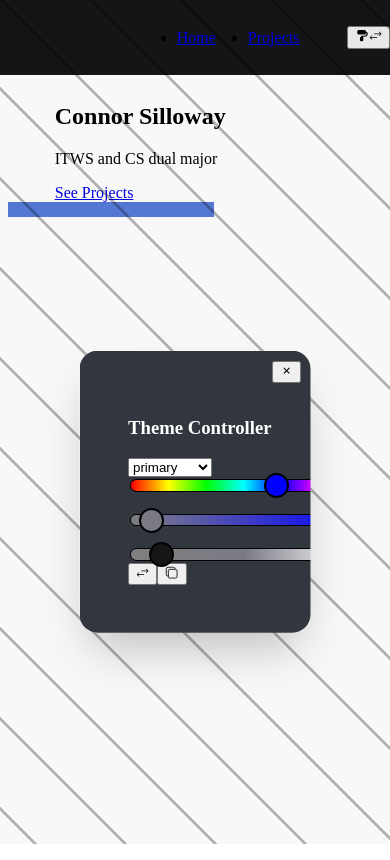
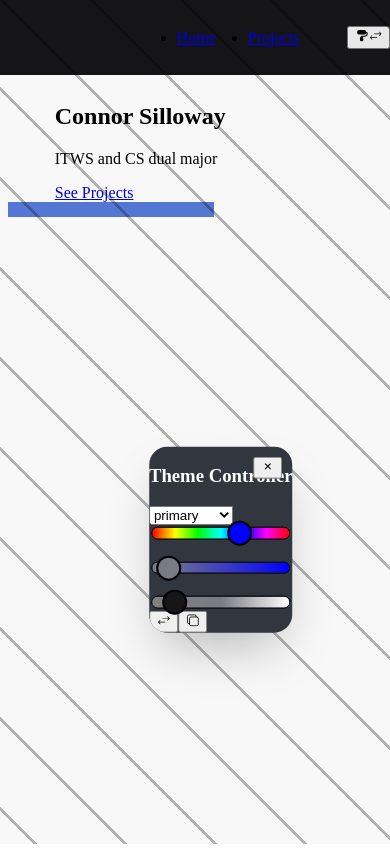
Before and after one commit to Cosillow/Personal-Website, a React (Vite) app in the folder vite-personal-website/: page / in a window 390 px wide. Both pictures are taken after a click on the button 368 px from the left and 37 px from the top of the page. Built offline with nearby package versions, Linux system fonts and the light colour scheme.

Commit message:
attempted prod fix: mobile modal height and width is collapsed (2)

```diff
--- a/vite-personal-website/src/components/Modal.tsx
+++ b/vite-personal-website/src/components/Modal.tsx
@@ -25,7 +25,7 @@
   box-shadow: 0 0 #0000, 0 0 #0000, 0 25px 50px -12px rgba(0, 0, 0, 0.25);
   padding: 0;
 
-  position: fixed;
+  position: sticky;
   left: 50%;
   top: 50%;
   transform: translate(-50%, -50%);
@@ -38,8 +38,10 @@
 const DialogContainer: any = styled.div`
   // this exists to allow clicking the background of the dialog to close
   width: 100%;
-  height: 100%;
-  padding: 3rem;
+  /* height: 100%; */
+  height: fit-content;
+  max-height: 100vh;
+  /* min-height: 30vh; */
 `
 
 const Modal: React.FC<{
@@ -49,8 +51,6 @@
   scrollDisabled?: boolean
 }> = ({ title, children, open, scrollDisabled=false }) => {
   const dialogRef = useRef<HTMLDialogElement | null>();
-  let topScroll: number = 0;
-  let leftScroll: number = 0;
 
   useEffect(() => {
     if (!dialogRef || !open) {
@@ -58,11 +58,6 @@
       enableScroll();
       return;
     }
-
-    // modal is opening
-    topScroll = window.scrollY || document.documentElement.scrollTop;
-    leftScroll = window.scrollX || document.documentElement.scrollLeft;
-
 
     dialogRef.current?.showModal()
     disableScroll();
@@ -92,7 +87,6 @@
   }
 
   const dialogContainerClicked = (event: React.MouseEvent) => {
-    // prevent dialogClicked --> closeModal()
     event.stopPropagation()
   }
 
@@ -100,7 +94,7 @@
     <>
       {createPortal(
         <DialogModal ref={dialogRef} onCancel={ closeModal } onClick={ dialogClicked } >
-            <DialogContainer onClick={ dialogContainerClicked }>
+            <DialogContainer className="p-xxl" onClick={ dialogContainerClicked }>
               <button className="font-l clear close-modal" onClick={ closeModal } >
                 <BiX></BiX>
               </button>
```
